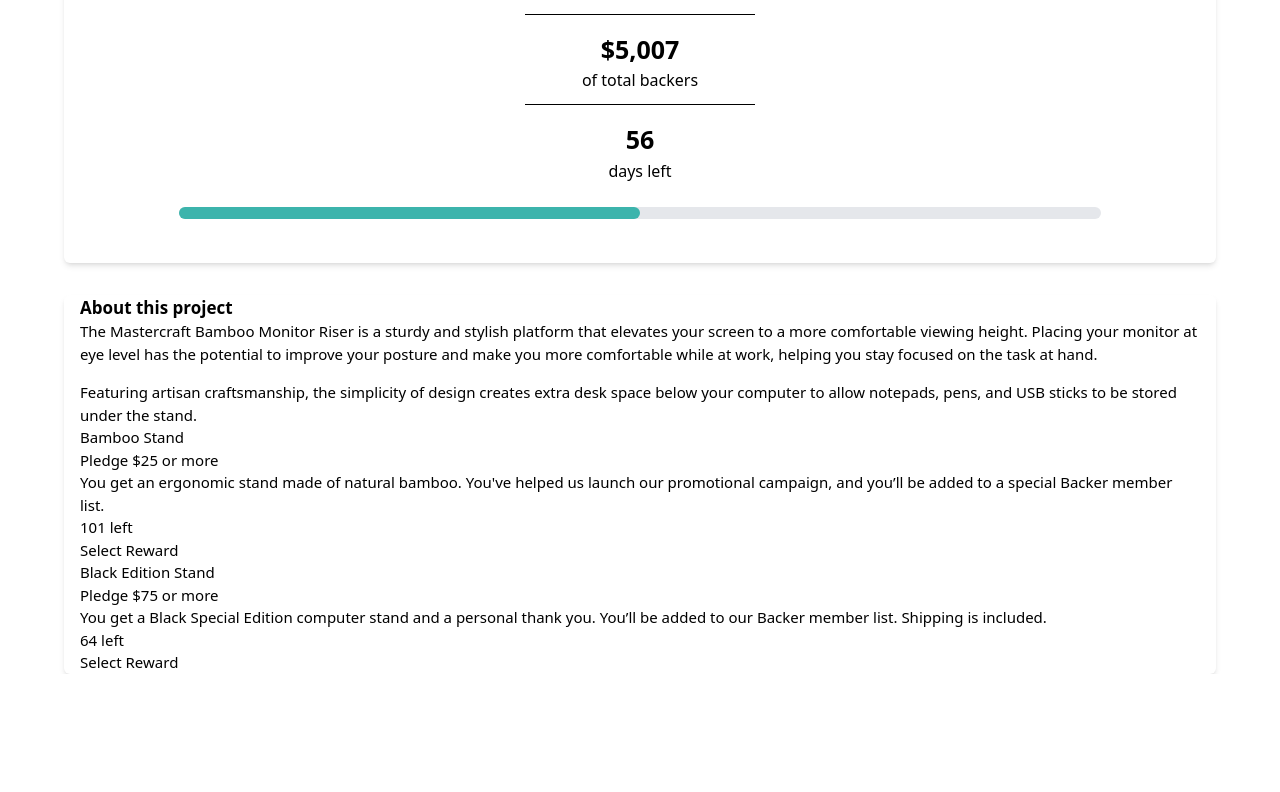
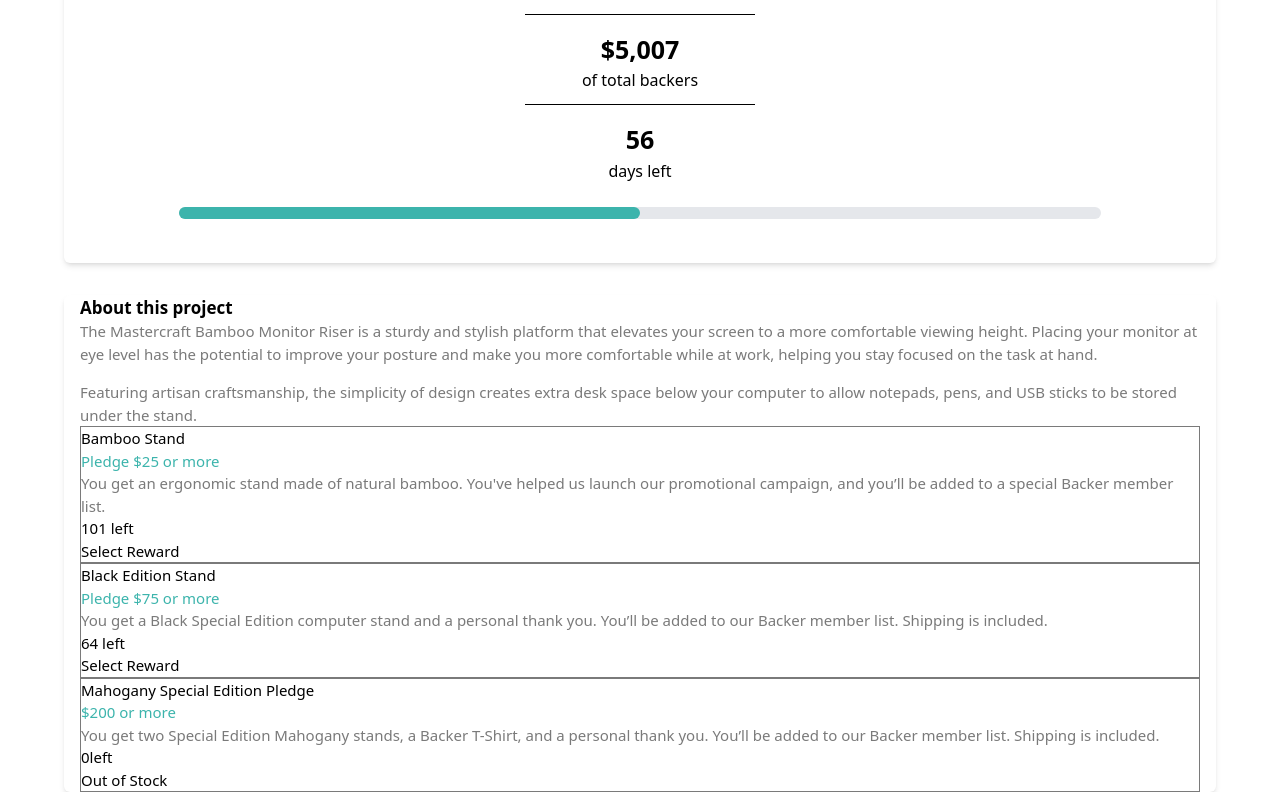
Before and after one commit to chiamaka28/crowdfunding-product, a React (Vite) app: page / in a window 1280 px wide. Shown: the part 534-1326 px from the top of the page. Before the commit the page ends 1208 px from the top, so only its background shows below. Built offline with nearby package versions, Linux system fonts and the light colour scheme.

Commit message:
added some  styles to the cards

```diff
--- a/src/components/Main.jsx
+++ b/src/components/Main.jsx
@@ -23,22 +23,24 @@
       </div>
       <div className="w-[90%] mx-auto bg-white shadow-md rounded-md text-[15px] px-4">
         <h3 className="font-bold text-[17px]">About this project</h3>
-        <p>
-          The Mastercraft Bamboo Monitor Riser is a sturdy and stylish platform
-          that elevates your screen to a more comfortable viewing height.
-          Placing your monitor at eye level has the potential to improve your
-          posture and make you more comfortable while at work, helping you stay
-          focused on the task at hand.
-        </p>
-        <p className="pt-4">
-          Featuring artisan craftsmanship, the simplicity of design creates
-          extra desk space below your computer to allow notepads, pens, and USB
-          sticks to be stored under the stand.
-        </p>
-        <div>
+        <div className="text-darkGray">
+          <p>
+            The Mastercraft Bamboo Monitor Riser is a sturdy and stylish
+            platform that elevates your screen to a more comfortable viewing
+            height. Placing your monitor at eye level has the potential to
+            improve your posture and make you more comfortable while at work,
+            helping you stay focused on the task at hand.
+          </p>
+          <p className="pt-4">
+            Featuring artisan craftsmanship, the simplicity of design creates
+            extra desk space below your computer to allow notepads, pens, and
+            USB sticks to be stored under the stand.
+          </p>
+        </div>
+        <div className="border border-darkGray ">
           <h4>Bamboo Stand</h4>
-          <p>Pledge $25 or more</p>
-          <p>
+          <p className="text-cyan">Pledge $25 or more</p>
+          <p className="text-darkGray">
             {" "}
             You get an ergonomic stand made of natural bamboo. You've helped us
             launch our promotional campaign, and you’ll be added to a special
@@ -47,10 +49,10 @@
           <p>101 left</p>
           <button> Select Reward</button>
         </div>
-        <div>
+        <div className="border border-darkGray ">
           <h4>Black Edition Stand</h4>
-          <p>Pledge $75 or more</p>
-          <p>
+          <p className="text-cyan">Pledge $75 or more</p>
+          <p className="text-darkGray">
             {" "}
             You get a Black Special Edition computer stand and a personal thank
             you. You’ll be added to our Backer member list. Shipping is
@@ -59,6 +61,17 @@
           <p>64 left</p>
           <button> Select Reward</button>
         </div>
+        <div className="border border-darkGray ">
+          <h4>Mahogany Special Edition Pledge</h4>
+          <p className="text-cyan"> $200 or more</p>
+          <p className="text-darkGray">
+            You get two Special
+            Edition Mahogany stands, a Backer T-Shirt, and a personal thank you.
+            You’ll be added to our Backer member list. Shipping is included.
+          </p>
+          <p>0left</p>
+          <button>Out of Stock</button>
+        </div>
       </div>
     </div>
   );
```
